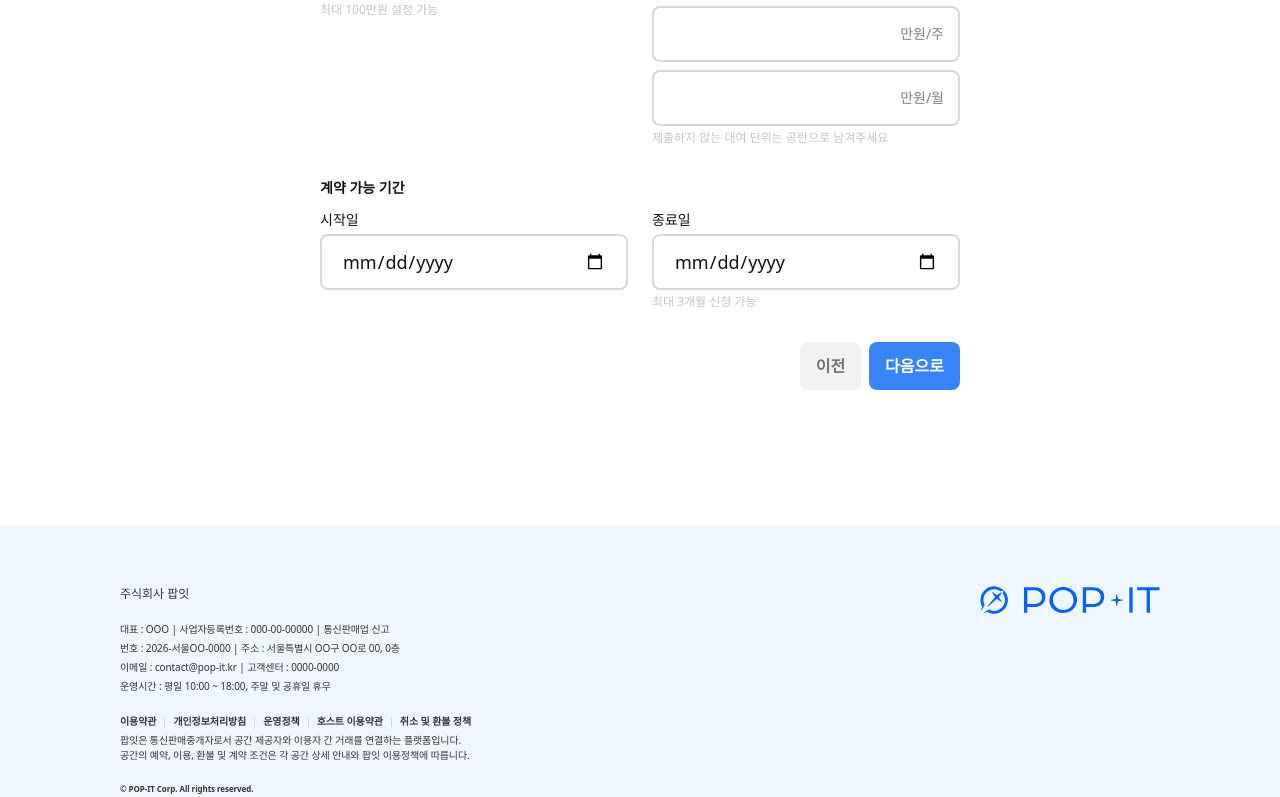
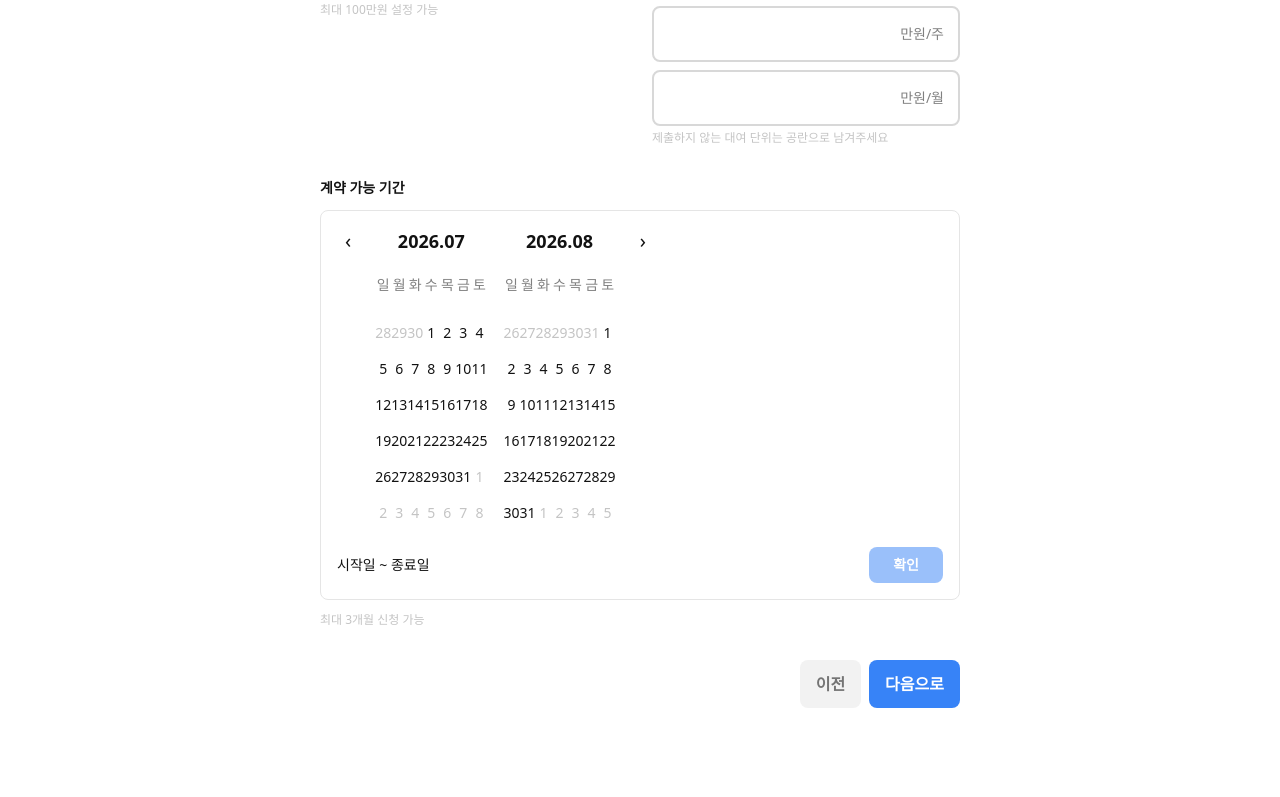
Before and after one commit to UMC-POP-IT/Pop-It-FE, a React (Vite) app: page /host/register/step2 in a window 1280 px wide. Shown: the part 533-1330 px from the top of the page. Built offline with nearby package versions, Linux system fonts and the light colour scheme.

Commit message:
feat: 계약 가능 기간 범위 선택 달력(DateRangePicker) 구현 + Step2 연결

```diff
--- /dev/null
+++ b/src/features/host-register/components/DateRangePicker.tsx
@@ -0,0 +1,175 @@
+import { useState } from "react";
+
+// 요일 헤더 (일~토)
+const WEEKDAYS = ["일", "월", "화", "수", "목", "금", "토"];
+
+// 두 날짜가 '같은 날'인지 확인 (년·월·일 비교)
+const isSameDay = (a: Date, b: Date) =>
+  a.getFullYear() === b.getFullYear() &&
+  a.getMonth() === b.getMonth() &&
+  a.getDate() === b.getDate();
+
+// Date → "2026-06-21" 문자열로 (store에 저장할 형식)
+const toYmd = (date: Date) => {
+  const y = date.getFullYear();
+  const m = String(date.getMonth() + 1).padStart(2, "0");
+  const d = String(date.getDate()).padStart(2, "0");
+  return `${y}-${m}-${d}`;
+};
+
+const getCalendarDays = (base: Date): Date[] => {
+  const year = base.getFullYear();
+  const month = base.getMonth();
+  const startOffset = new Date(year, month, 1).getDay(); // 그 달 1일이 무슨 요일? (0은 일요일)
+  const gridStart = new Date(year, month, 1 - startOffset); // 1일에서 그 요일 만큼 앞으로 당김
+  return Array.from({ length: 42 }, (_, i) => {
+    const d = new Date(gridStart);
+    d.setDate(gridStart.getDate() + i);
+    return d;
+  });
+};
+
+interface DateRangePickerProps {
+  onConfirm: (start: string, end: string) => void; // 확인 누르면 부모(store)에 전달
+}
+
+export const DateRangePicker = ({ onConfirm }: DateRangePickerProps) => {
+  // 지금 보는 '왼쪽 달' (2개월 중 첫 달)
+  const [viewDate, setViewDate] = useState(new Date());
+  // 선택한 범위 (아직 없으면 null)
+  const [startDate, setStartDate] = useState<Date | null>(null);
+  const [endDate, setEndDate] = useState<Date | null>(null);
+
+  const handleSelectDate = (date: Date) => {
+    // 시작이 없거나, 이미 범위를 다 골랐으면 → 새로 시작
+    if (!startDate || endDate) {
+      setStartDate(date);
+      setEndDate(null);
+      return;
+    }
+    // 시작일보다 앞을 누르면 → 그걸 새 시작으로
+    if (date < startDate) {
+      setStartDate(date);
+      setEndDate(null);
+      return;
+    }
+    // 그 외 → 종료일로 확정
+    setEndDate(date);
+  };
+
+  //날짜 칸 하이라이트
+  const getDayClassName = (date: Date, base: Date) => {
+    const isCurrentMonth = date.getMonth() === base.getMonth();
+
+    // 시작일 또는 종료일 → 파란 동그라미
+    if (
+      (startDate && isSameDay(date, startDate)) ||
+      (endDate && isSameDay(date, endDate))
+    ) {
+      return "bg-primary text-white rounded-md";
+    }
+    // 시작~종료 사이 → 연한 파랑
+    if (startDate && endDate && date > startDate && date < endDate) {
+      return "bg-primary-light text-text-primary";
+    }
+    // 이번 달이 아니면(앞뒤 달 날짜) 흐리게
+    return isCurrentMonth ? "text-text-primary" : "text-text-disabled";
+  };
+
+  // 한 달치 달력 JSX를 만든다 (base = 그릴 달)
+  const renderMonth = (base: Date) => (
+    <div className="flex flex-col gap-3">
+      {/* 월 표시 (예: 2026.06) */}
+      <div className="text-text-primary text-center text-lg font-bold">
+        {base.getFullYear()}.{String(base.getMonth() + 1).padStart(2, "0")}
+      </div>
+      {/* 요일 줄 */}
+      <div className="grid grid-cols-7">
+        {WEEKDAYS.map((day) => (
+          <span
+            key={day}
+            className="text-text-secondary py-2 text-center text-sm"
+          >
+            {day}
+          </span>
+        ))}
+      </div>
+      {/* 날짜 42칸 */}
+      <div className="grid grid-cols-7">
+        {getCalendarDays(base).map((date) => (
+          <button
+            type="button"
+            key={date.toISOString()}
+            onClick={() => handleSelectDate(date)}
+            className={`py-2 text-sm ${getDayClassName(date, base)}`}
+          >
+            {date.getDate()}
+          </button>
+        ))}
+      </div>
+    </div>
+  );
+
+  const nextMonth = new Date(
+    viewDate.getFullYear(),
+    viewDate.getMonth() + 1,
+    1,
+  );
+
+  // 월 이동
+  const goPrev = () =>
+    setViewDate(new Date(viewDate.getFullYear(), viewDate.getMonth() - 1, 1));
+  const goNext = () =>
+    setViewDate(new Date(viewDate.getFullYear(), viewDate.getMonth() + 1, 1));
+
+  return (
+    <div className="border-border rounded-lg border bg-white p-4">
+      <div className="flex items-start gap-4">
+        {/* 이전 달 */}
+        <button
+          type="button"
+          onClick={goPrev}
+          aria-label="이전 달"
+          className="text-text-primary px-2 text-xl"
+        >
+          ‹
+        </button>
+
+        {/* 2개월 나란히 */}
+        {renderMonth(viewDate)}
+        {renderMonth(nextMonth)}
+
+        {/* 다음 달 */}
+        <button
+          type="button"
+          onClick={goNext}
+          aria-label="다음 달"
+          className="text-text-primary px-2 text-xl"
+        >
+          ›
+        </button>
+      </div>
+
+      {/* 선택된 범위 표시 + 확인 버튼 */}
+      <div className="mt-4 flex items-center justify-between">
+        <span className="text-text-primary text-sm">
+          {startDate ? toYmd(startDate) : "시작일"} ~{" "}
+          {endDate ? toYmd(endDate) : "종료일"}
+        </span>
+        <button
+          type="button"
+          disabled={!(startDate && endDate)}
+          onClick={() => {
+            if (startDate && endDate)
+              onConfirm(toYmd(startDate), toYmd(endDate));
+          }}
+          className="bg-primary rounded-lg px-6 py-2 text-sm font-bold text-white disabled:opacity-40"
+        >
+          확인
+        </button>
+      </div>
+    </div>
+  );
+};
+
+export default DateRangePicker;
--- a/src/features/host-register/pages/RegisterStep2.tsx
+++ b/src/features/host-register/pages/RegisterStep2.tsx
@@ -4,6 +4,7 @@ import Button from "@/shared/components/Button";
 import { useNavigate } from "react-router-dom";
 import { STEPS } from "@/features/host-register/api/mock_register";
 import { useRegisterStore } from "@/store/registerStore";
+import DateRangePicker from "@/features/host-register/components/DateRangePicker";
 
 export const RegisterStep2 = () => {
   const navigate = useNavigate();
@@ -99,34 +100,29 @@ export const RegisterStep2 = () => {
           </div>
         </div>
 
-        {/* 계약 가능 기간 (시작일 / 종료일) */}
+        {/* 계약 가능 기간 */}
         <div className="flex flex-col gap-3">
           <span className="text-text-primary text-sm font-bold">
             계약 가능 기간
           </span>
 
-          <div className="grid grid-cols-2 gap-6">
-            {/* 시작일 */}
-            <Input
-              label="시작일"
-              type="date"
-              value={form.startDate}
-              onChange={(e) => setValues({ startDate: e.target.value })}
-            />
+          {/* 달력에서 범위 선택 → 확인 누르면 store에 저장 */}
+          <DateRangePicker
+            onConfirm={(start, end) =>
+              setValues({ startDate: start, endDate: end })
+            }
+          />
 
-            {/* 종료일 */}
-            <div className="flex flex-col gap-1">
-              <Input
-                label="종료일"
-                type="date"
-                value={form.endDate}
-                onChange={(e) => setValues({ endDate: e.target.value })}
-              />
-              <span className="text-text-disabled text-xs">
-                최대 3개월 신청 가능
-              </span>
-            </div>
-          </div>
+          {/* 선택된 기간 표시 (store 값) */}
+          {form.startDate && form.endDate && (
+            <span className="text-text-primary text-sm">
+              선택: {form.startDate} ~ {form.endDate}
+            </span>
+          )}
+
+          <span className="text-text-disabled text-xs">
+            최대 3개월 신청 가능
+          </span>
         </div>
       </div>
 
```
